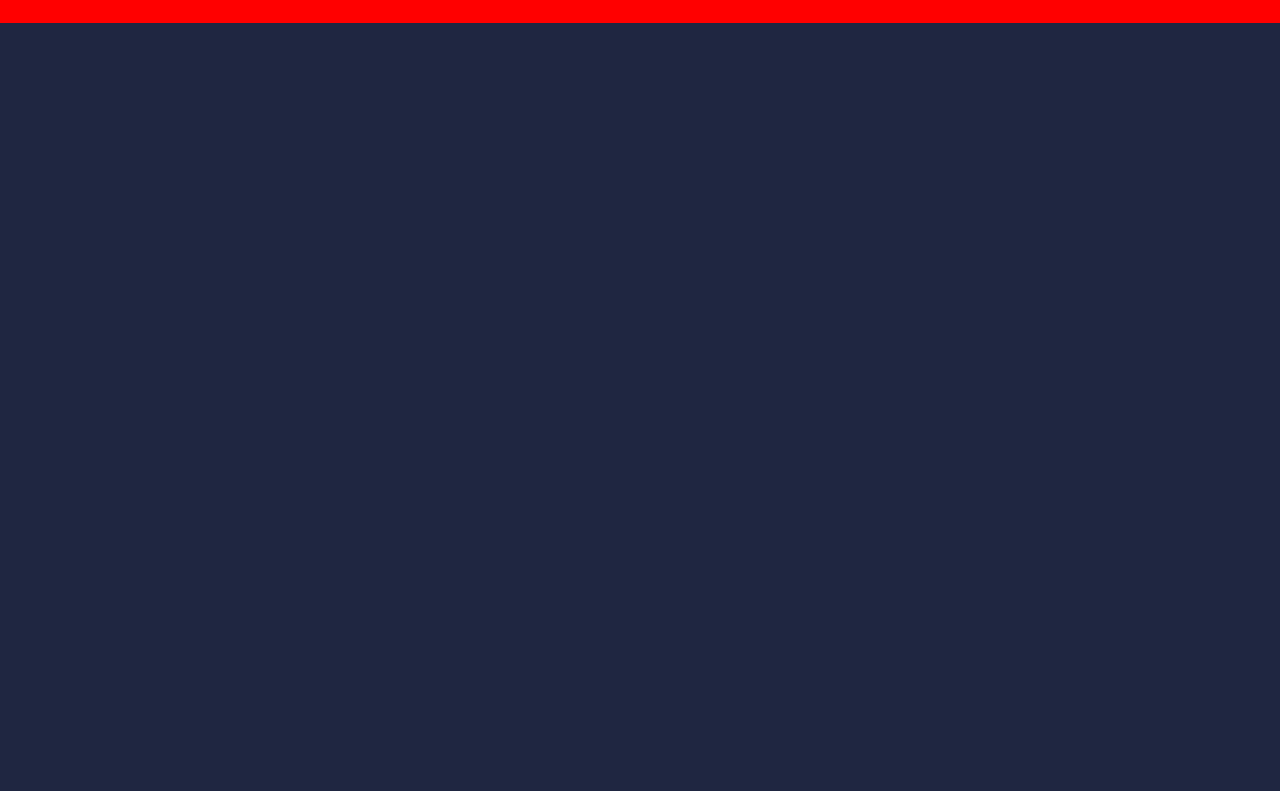
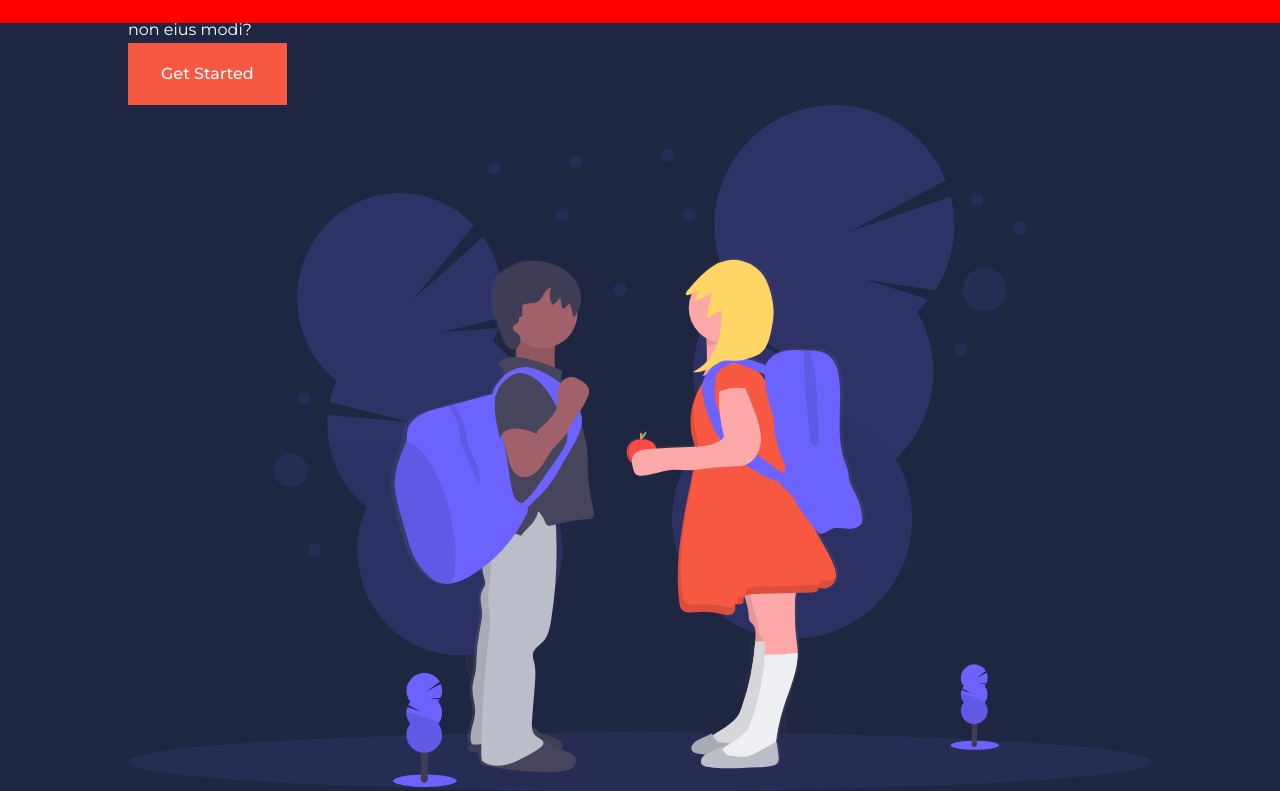
Before and after one commit to felipecook/education-website-sample-1, a plain HTML site: page index.html in a window 1280 px wide. Shown: the part 57-848 px from the top of the page. Before the commit the page ends 800 px from the top, so only its background shows below. Drawn offline with nearby package versions, Linux system fonts and the light colour scheme.

Commit message:
added header HTML

```diff
--- a/index.html
+++ b/index.html
@@ -40,6 +40,31 @@
       <button id="close-menu-button"><i class="uil uil-multiply"></i></button>
     </div>
   </nav>
+  <!-- =================== END OF NAV BAR ===================-->
+
+  <header>
+    <div class="container header__container">
+      <div class="header__left">
+        <h1>Grow your skills to advance your career</h1>
+        <p>
+          Lorem ipsum, dolor sit amet consectetur adipisicing elit. Cum tempora delectus sequi provident omnis itaque labore architecto non eius modi?
+        </p>
+        <a href="courses.html" class="btn btn-primary">Get Started</a>
+
+
+      </div>
+      <div class="header__right">
+        <div class="header__right image">
+          <img src="/images/header.svg" alt="Header Image">
+        </div>
+      </div>
+
+    </div>
+  </header>
+  <!-- ========================= END OF HEADER SECtION ==================== -->
+
+
+
 </body>
 
 </html>
```
